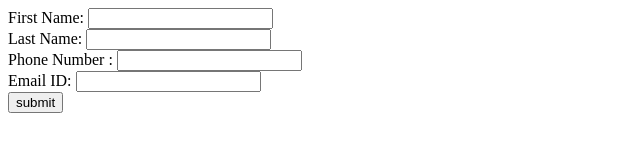
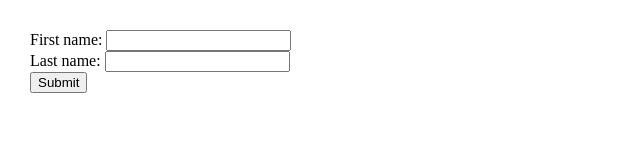
Before and after one commit to acciojob/form-login-AmithAKulk, a website: page main.html in a window 1280 px wide. Shown: the whole page, without its empty margins (0-640 px from the left). Drawn offline with Linux system fonts and the light colour scheme.

Commit message:
created a submission

```diff
--- a/main.html
+++ b/main.html
@@ -3,30 +3,21 @@
 <html>
 
 <head>
+	<meta charset=utf-8 />
+		<title>Return first and last name from a form</title>
+		<style type="text/css">
+			body {margin: 30px;}
+		</style>
 	<link rel="stylesheet" href="styles.css">
 </head>
 
 <body>
-	<!-- the entire body must be written by student -->
-	<form>
-		<div>
-			<label for = "firstName">First Name: </label>
-			<input type="text" id = "first" name = "First Name">
-		</div>
-		<div>
-			<label for = "lastName">Last Name: </label>
-			<input type="text" id = "last"  name = "Last Name">
-		</div>
-		<div>
-			<label for = "number">Phone Number : </label>
-			<input type="text" id = "number"  name = "Phone Number">
-		</div>
-		<div>
-			<label for = "email">Email ID: </label>
-			<input type="text" id = "email">
-		</div>
-		<input type = "button" id ="btn" value = 'submit'  name = "Email ID">
+	<form id="form1" onsubmit="getFormvalue()">
+		First name: <input type="text" name="fname"><br>
+		Last name: <input type="text" name="lname"><br>
+		<input type="submit" value="Submit">
 	</form>
+
     <script type="text/javascript" src="./script.js">
 </script>
 
--- a/script.js
+++ b/script.js
@@ -1,13 +1,13 @@
-const first = document.getElementById('first');
-const last = document.getElementById('last');
-const number = document.getElementById('number');
-const email = document.getElementById('email');
-const btn = document.getElementById('btn');
+function getFormvalue() {
+    //Write your code here
+function getFormvalue() {
+var x=document.getElementById("form1");
+let name = ""
+for (var i=0;i<x.length;i++) {
+if (x.elements[i].value!='Submit')
+name += x.elements[i].value + " "
+}
 
-btn.addEventListener('click', () => {
-	// event.preventDefault();
-	alert(`First Name: ${first.value}
-Last Name: ${last.value}
-Phone Number: ${number.value}
-Email ID: ${email.value}`);
-})
+alert(name.substring(0,name.length-1));
+}
+}
```
